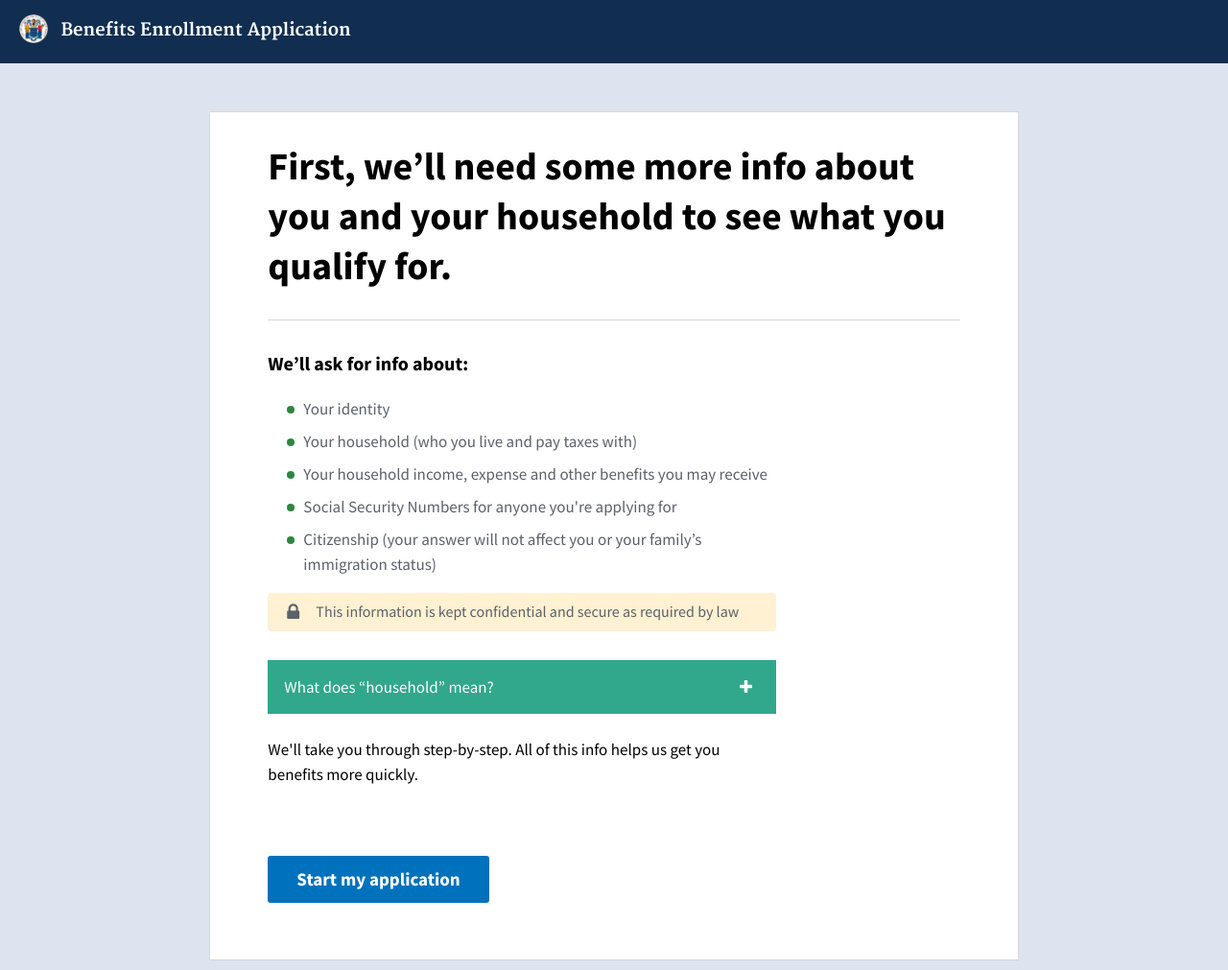
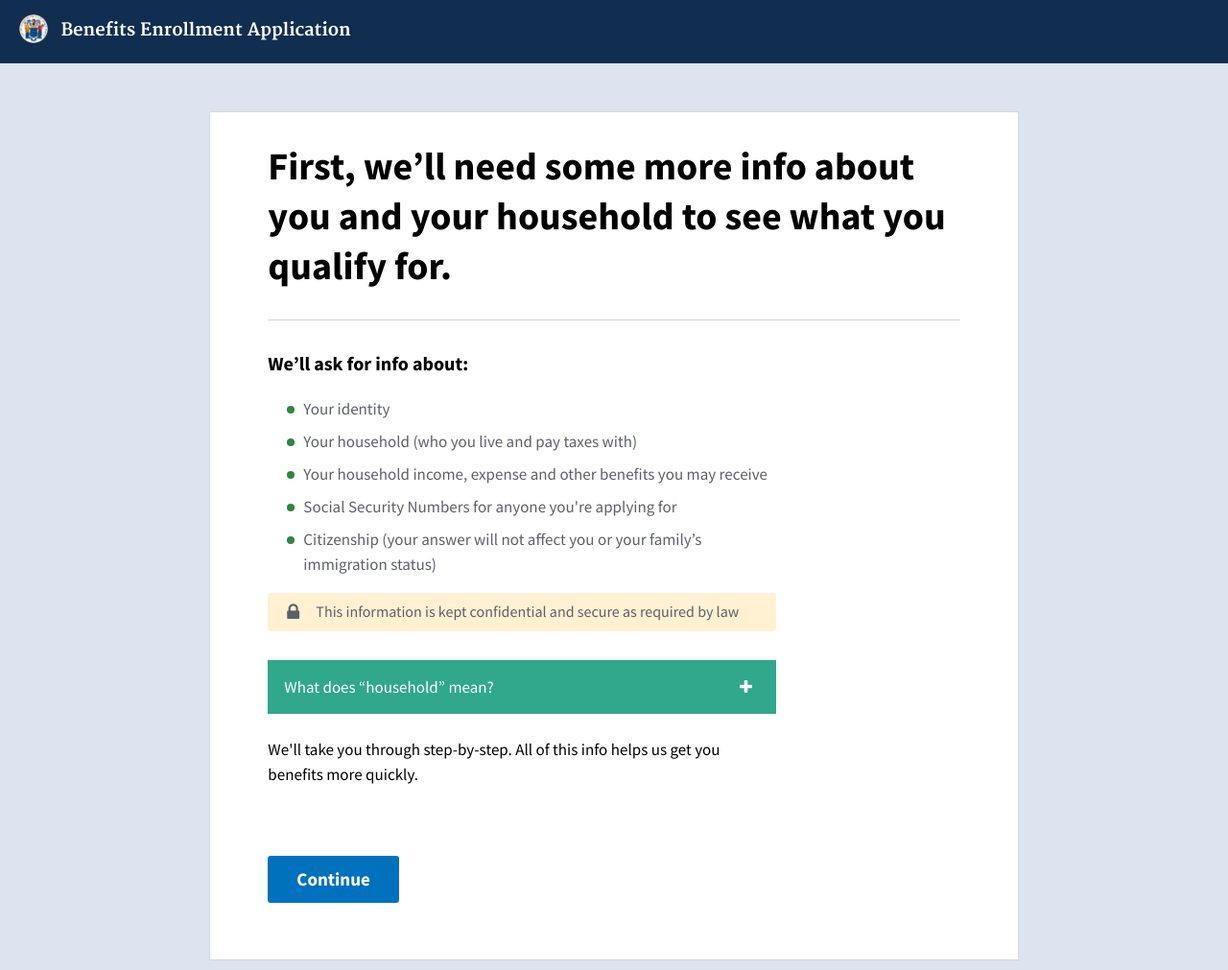
Before and after one commit to usds/benefits-enrollment-prototype, a Jekyll site: the page built from 00-screener/info-needed.html, in a window 1280 px wide. Shown: the whole page at 96% size. Built offline with Jekyll 4.4.1, drawn with Linux system fonts in a browser that asks for light colours.

Commit message:
screen 2 button change

```diff
--- a/00-screener/info-needed.html
+++ b/00-screener/info-needed.html
@@ -1,7 +1,7 @@
 ---
 layout: application
 title: First, we’ll need some more info about you and your household to see what you qualify for.
-button_text: Start my application
+button_text: Continue
 ---
 
 <div class="prompt">
```
